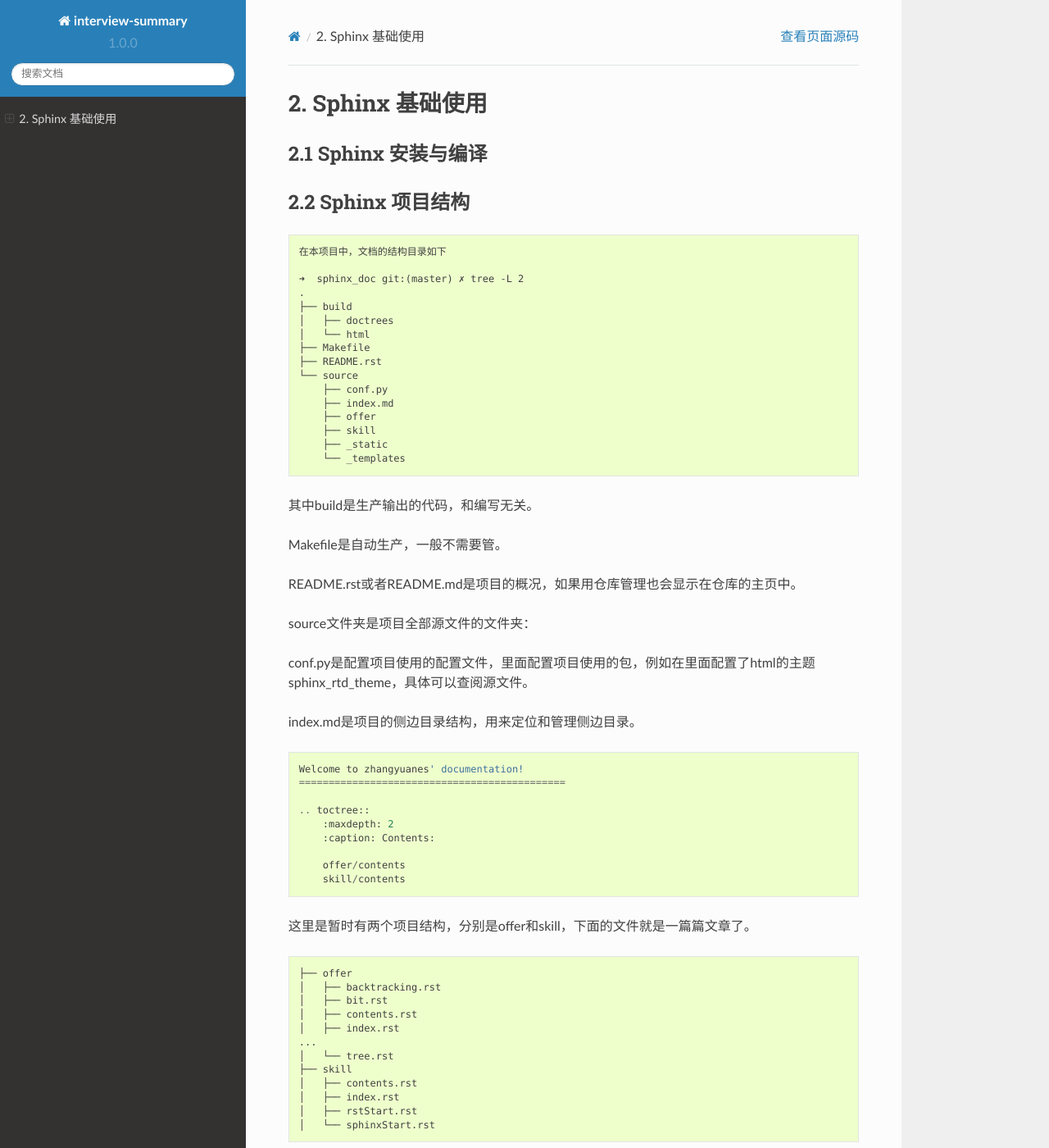
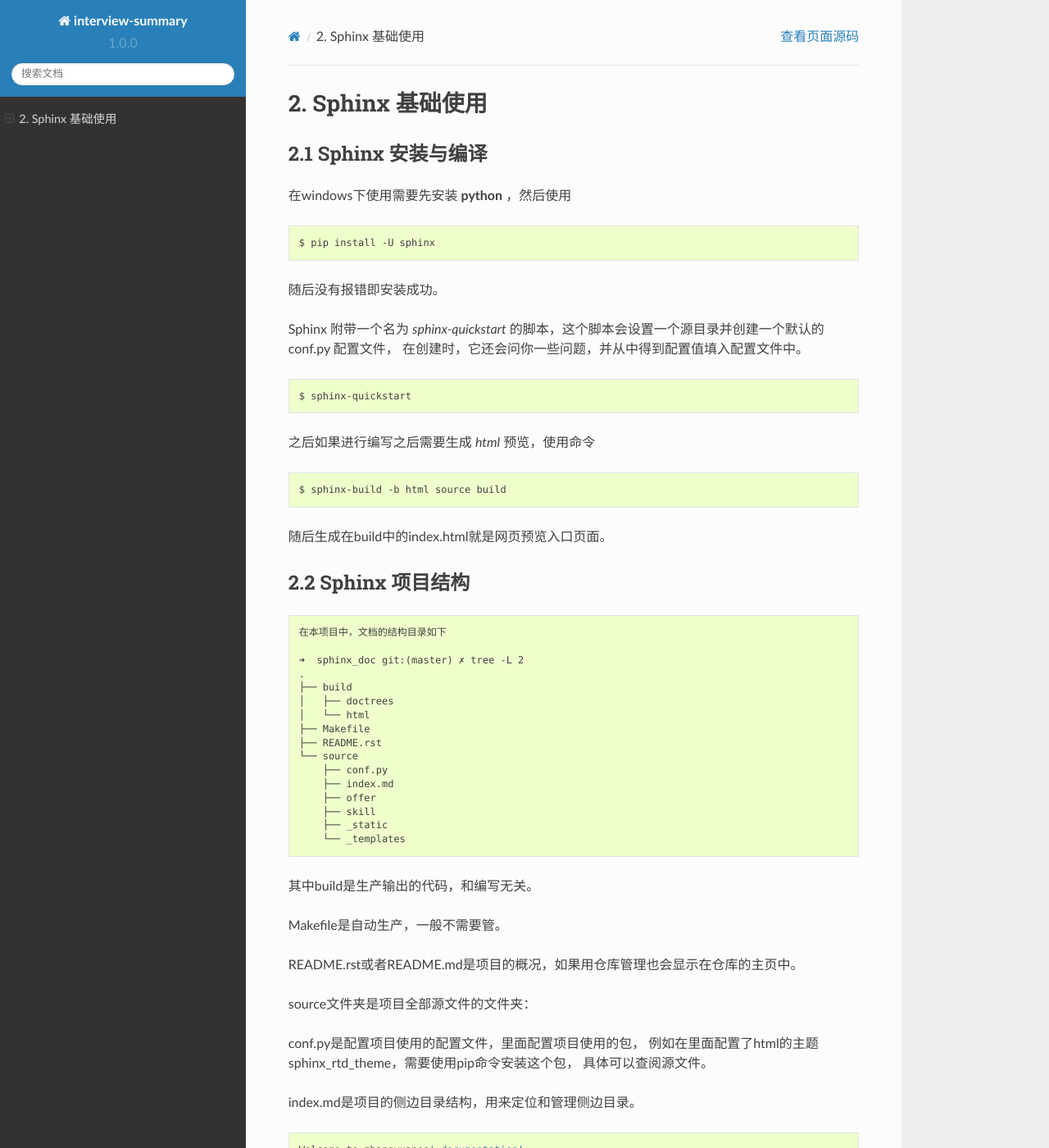
Before and after one commit to zhangyuanes/sphinx_record, a Sphinx documentation site: the page built from source/skill/sphinxStart.rst, in a window 1280 px wide and 1400 px high. Shown: the whole window at 82% size. Built offline with Sphinx 7.4.7 and the Read the Docs theme 2.0.0, drawn with Linux system fonts in a browser that asks for light colours.

Commit message:
update articles

```diff
--- a/source/skill/sphinxStart.rst
+++ b/source/skill/sphinxStart.rst
@@ -5,6 +5,28 @@
 2.1 Sphinx 安装与编译
 *****************************
 
+在windows下使用需要先安装 **python** ，然后使用
+
+::
+
+    $ pip install -U sphinx
+
+随后没有报错即安装成功。
+
+Sphinx 附带一个名为 *sphinx-quickstart* 的脚本，这个脚本会设置一个源目录并创建一个默认的 conf.py 配置文件，
+在创建时，它还会问你一些问题，并从中得到配置值填入配置文件中。
+
+::
+
+    $ sphinx-quickstart
+
+之后如果进行编写之后需要生成 *html* 预览，使用命令
+
+::
+
+    $ sphinx-build -b html source build
+
+随后生成在build中的index.html就是网页预览入口页面。
 
 2.2 Sphinx 项目结构
 *****************************
@@ -37,7 +59,9 @@
 
 source文件夹是项目全部源文件的文件夹：
 
-conf.py是配置项目使用的配置文件，里面配置项目使用的包，例如在里面配置了html的主题sphinx_rtd_theme，具体可以查阅源文件。
+conf.py是配置项目使用的配置文件，里面配置项目使用的包，
+例如在里面配置了html的主题sphinx_rtd_theme，需要使用pip命令安装这个包，
+具体可以查阅源文件。
 
 index.md是项目的侧边目录结构，用来定位和管理侧边目录。
 
```
Also changed, not shown: source/skill/rstStart.rst (+16 -1 lines).
